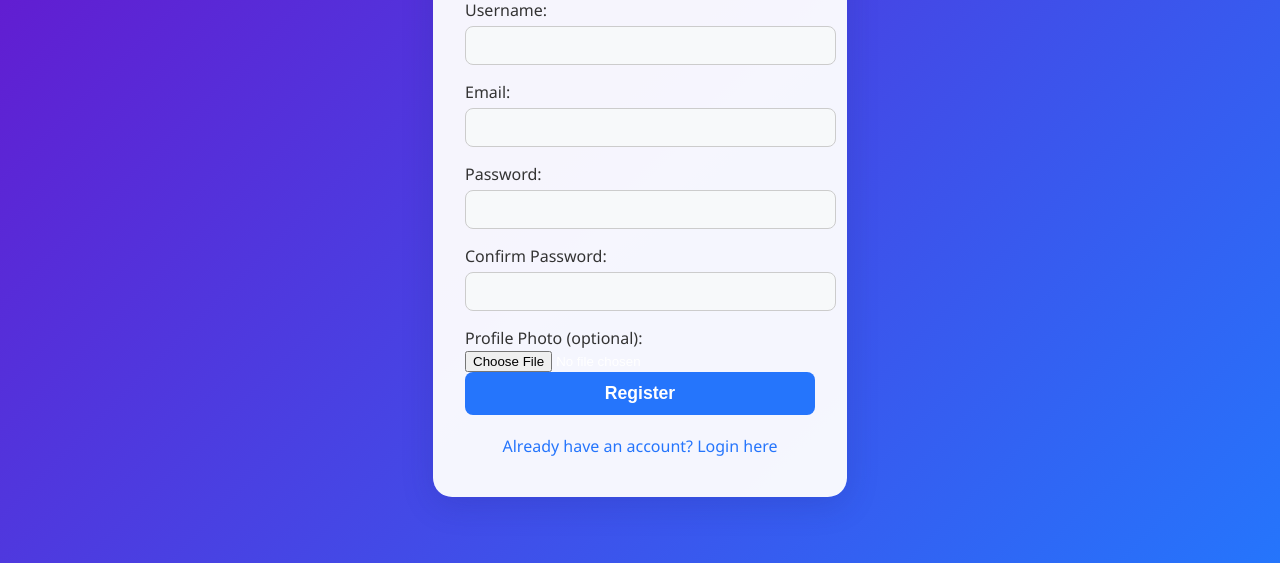
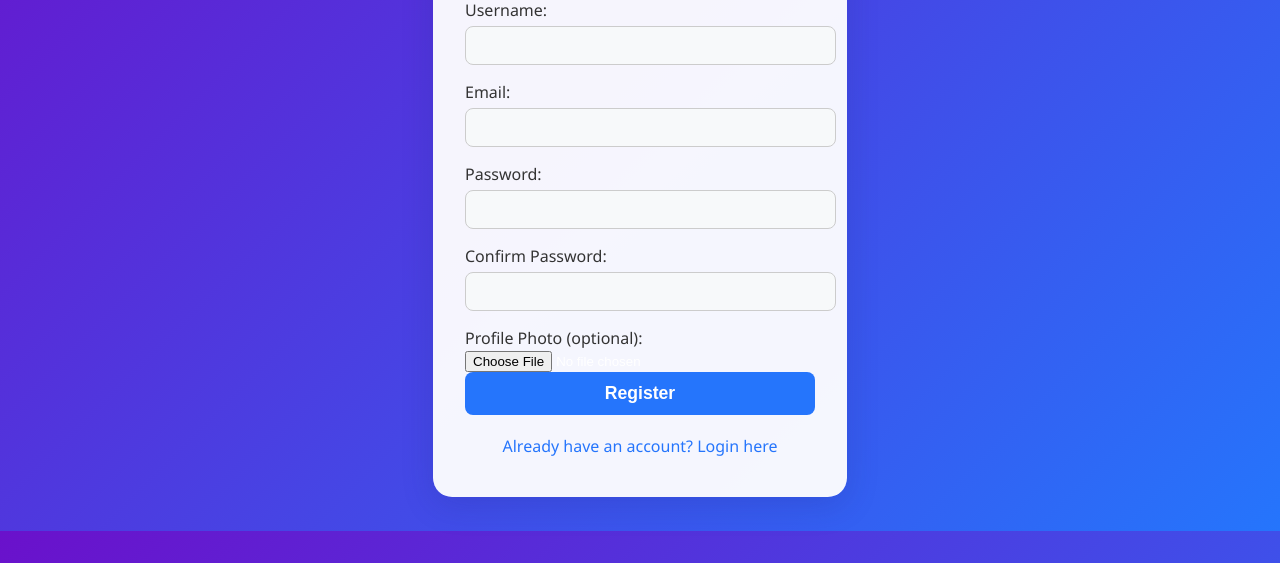
Before and after one commit to Navindu2k21/UniHelper, a PHP site: page /registration.php in a window 1280 px wide. Shown: the part 269-832 px from the top of the page. Run offline with PHP 8.4, Linux system fonts and the light colour scheme.

Commit message:
change body color width and height

```diff
--- a/style.css
+++ b/style.css
@@ -16,13 +16,17 @@ body {
     color: aliceblue;
 }
 */
+html, body {
+    height: 100%;
+    width: 100%;
+}
 body {
     min-height: 100vh;
+    min-width: 100vw;
     margin: 0;
     background: linear-gradient(135deg, #6a11cb 0%, #2575fc 100%) !important;
     font-family: 'Segoe UI', Tahoma, Geneva, Verdana, sans-serif;
     color: #fff;
-    width: 100vw;
     overflow-x: hidden;
 }
 .main-content {
```
